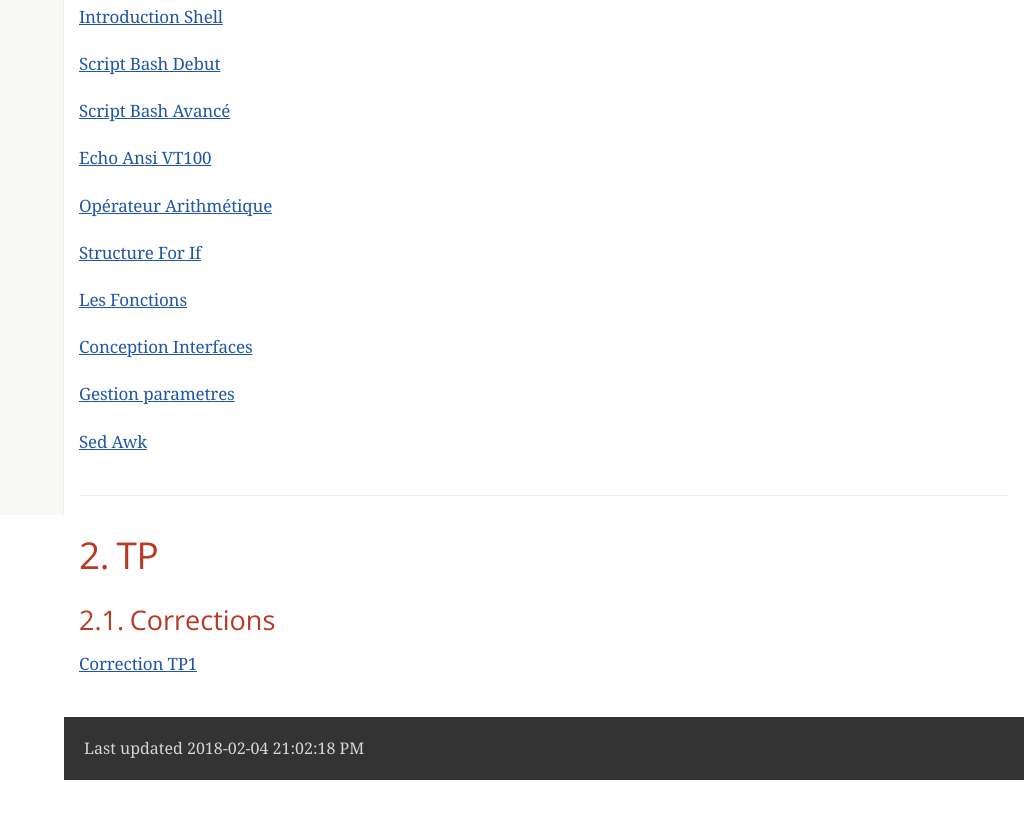
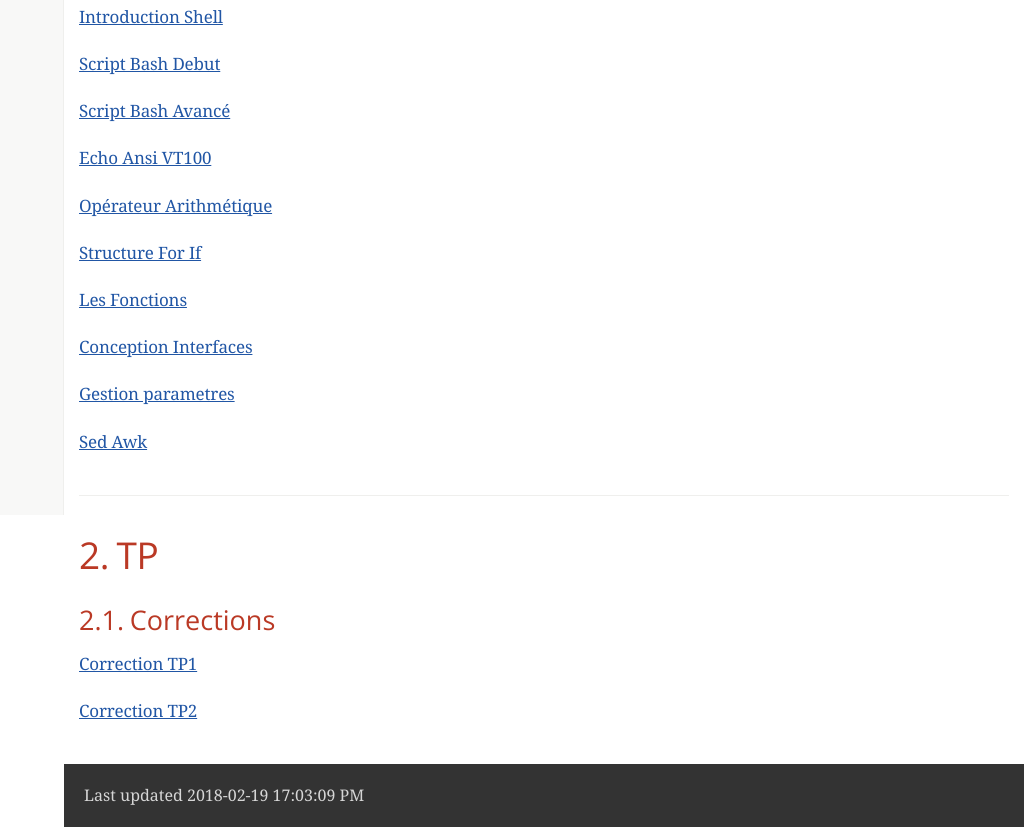
Before and after one commit to ludocluba/isen, a plain HTML site: page cir3/index.html in a window 1280 px wide. Shown: the part 285-1112 px from the top of the page, without its empty margins (256-1280 px from the left). Before the commit the page ends 1065 px from the top, so only its background shows below. Drawn offline with nearby package versions, Linux system fonts and the light colour scheme; a web font is replaced by a local one.

Commit message:
update tp2

```diff
--- a/cir3/index.html
+++ b/cir3/index.html
@@ -486,13 +486,16 @@ body.book #toc,body.book #preamble,body.book h1.sect0,body.book .sect1>h2{page-b
 <div class="paragraph">
 <p><a href="tp/tp1.tar">Correction TP1</a></p>
 </div>
+<div class="paragraph">
+<p><a href="tp/tp2.tar">Correction TP2</a></p>
+</div>
 </div>
 </div>
 </div>
 </div>
 <div id="footer">
 <div id="footer-text">
-Last updated 2018-02-04 21:02:18 PM
+Last updated 2018-02-19 17:03:09 PM
 </div>
 </div>
 <link rel="stylesheet" href="https://cdnjs.cloudflare.com/ajax/libs/highlight.js/8.9.1/styles/github.min.css">
```
Also changed, not shown: 2 other files.
